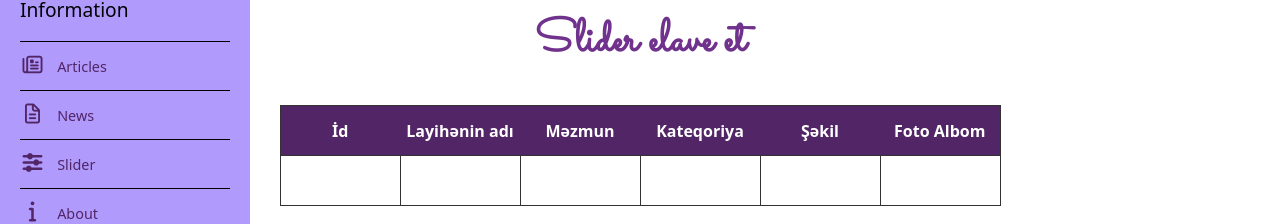
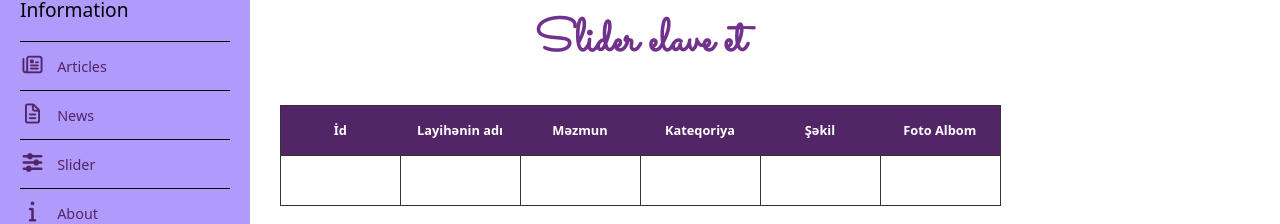
Before and after one commit to SamaGoyusova02/AdminPanel, a website: page pages/slider.htm in a window 1280 px wide. Shown: the part 167-391 px from the top of the page. Drawn offline with Linux system fonts and the light colour scheme; a web font is replaced by a local one.

Commit message:
changed text size  commit

```diff
--- a/pages/slider.htm
+++ b/pages/slider.htm
@@ -188,7 +188,7 @@
 
         <div class="flex justify-center mt-10 px-3  ">
          <table>
-            <tr>
+            <tr class="text-[.8em]">
                 <th>İd</th>
                 <th>Layihənin adı</th>
                 <th>Məzmun</th>
```
Also changed, not shown: pages/articles.htm (+1 -1 lines), src/output.css.
